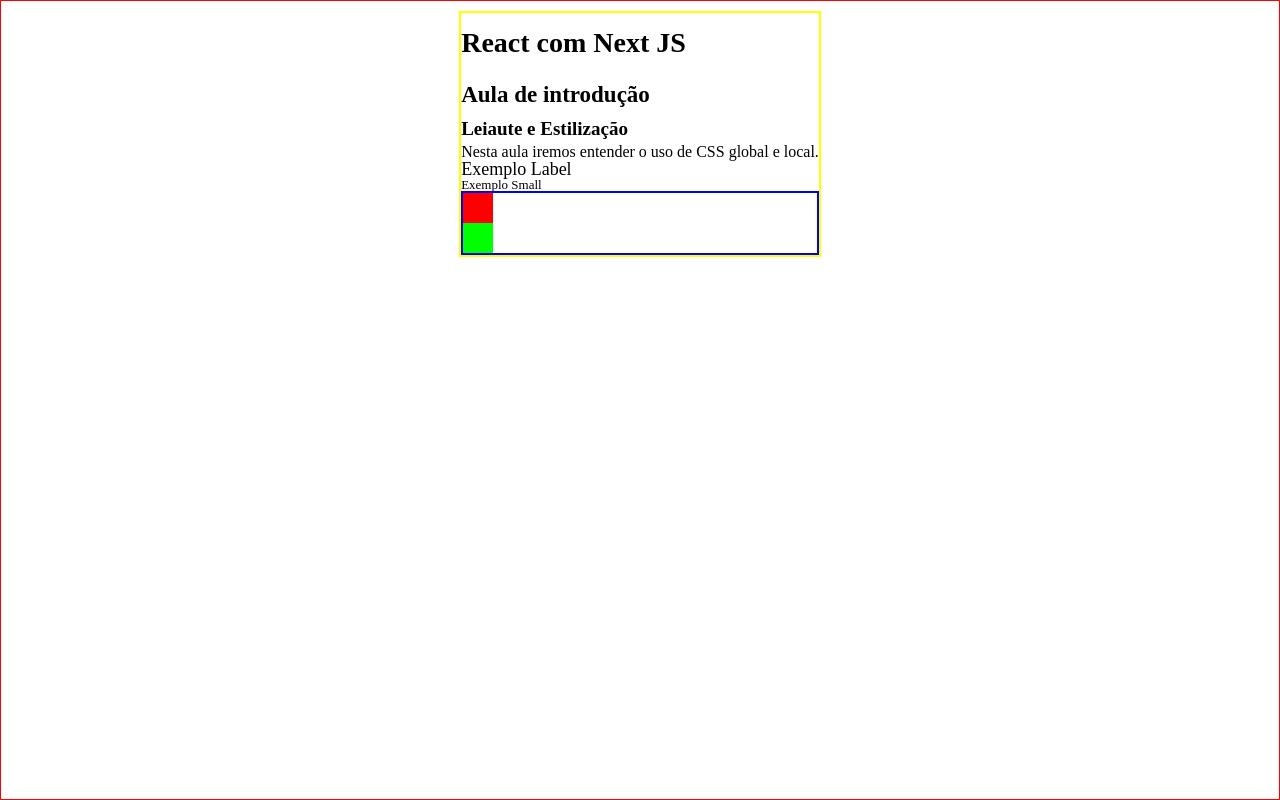
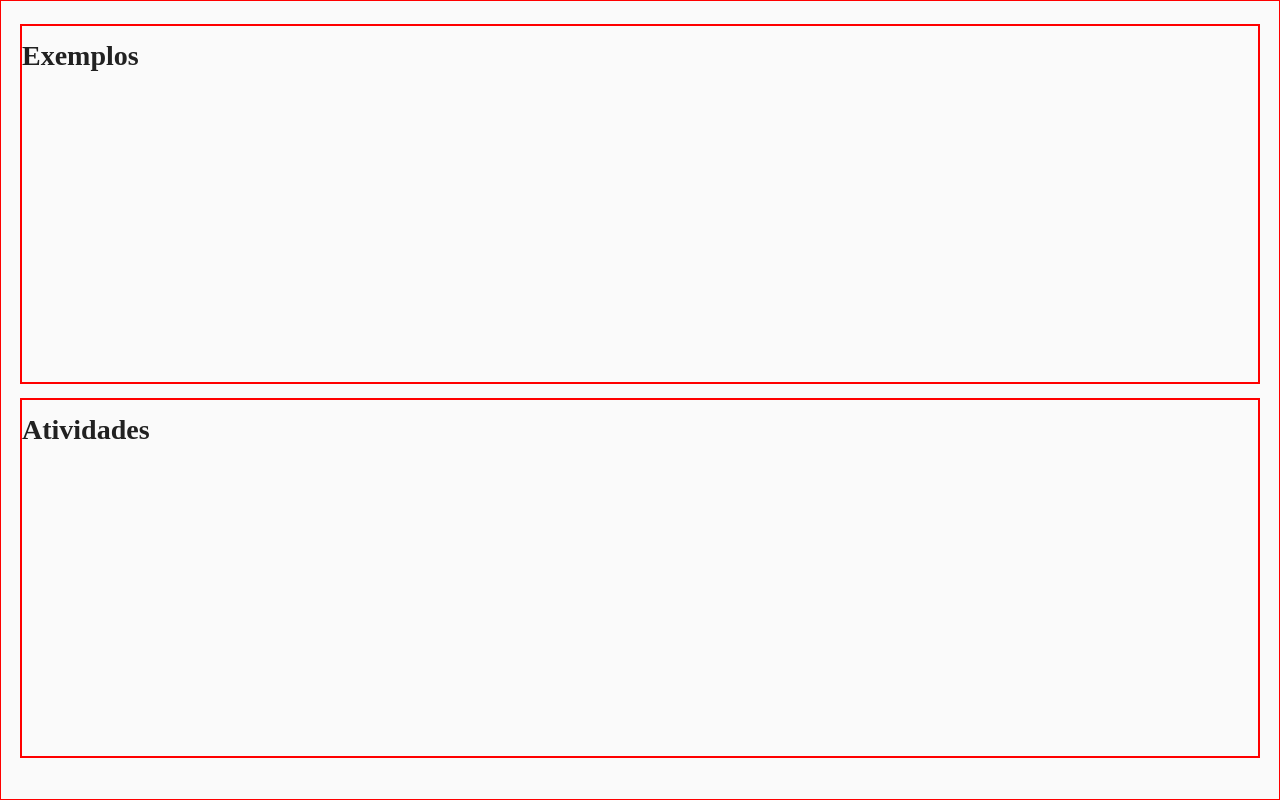
Before and after one commit to YyeoGon/aula-nextjs, a Next.js app: page / in a window 1280 px wide. Built offline with nearby package versions, Linux system fonts and the light colour scheme.

Commit message:
exemplo atv

```diff
--- a/src/app/estilizacao/globals.css
+++ b/src/app/estilizacao/globals.css
@@ -1,47 +1,80 @@
+html {
+  /* Adiciona um efeito de rolagem suave quando links internos são clicados */
+  scroll-behavior: smooth;
+  /* Define o tamanho da fonte base como 10px (para facilitar o uso de rem) */
+  font-size: 62.5%;
+  /* Garante que o elemento html não seja maior que a largura da viewport */
+  max-width: 100vw;
+}
 
 body {
+  background-color: #fafafa;
+  color: #212121;
   /* margin: 10px; */
-  padding: 10px;
+  padding: 1rem;
   display: flex;
   flex-direction: column;
   align-items: center;
   /* justify-content: center; */
   /* place-items: center; */
-  min-width: 320px;
+  min-width: 32rem;
   min-height: 100vh;
   border: 1px solid red;
+  /* box-sizing: border-box; */
+}
+
+* {
+  /* Altera o modelo de caixa para incluir padding e border na largura e altura de um elemento */
   box-sizing: border-box;
+  padding: 0;
+  margin: 0;
 }
 
 h1 {
-  font-size: 28px;
+  font-size: 2.8rem;
   font-weight: bold;
   line-height: 1.1;
-  margin: 15px 0;
+  margin: 1.5rem 0;
 }
 
 h2 {
-  font-size: 23px;
+  font-size: 2.3rem;
   font-weight: bold;
   line-height: 1.1;
-  margin: 8px 0;
+  margin: 0.8rem 0;
 }
 
 h3 {
-  font-size: 19px;
+  font-size: 1.9rem;
   font-weight: bold;
   line-height: 1.1;
-  margin: 4px 0;
+  margin: 0.4rem 0;
 }
 
 label {
-  font-size: 18px;
+  font-size: 1.8rem;
 }
 
 p {
-  font-size: 16px;
+  font-size: 1.6rem;
 }
 
 small {
-  font-size: 13px;
+  font-size: 1.3rem;
 }
+
+a {
+  text-decoration: none;
+}
+
+@media screen and (max-width: 960px) {
+  html {
+    font-size: 50%;
+  }
+}
+
+@media screen and (max-width: 600px) {
+  html {
+    font-size: 37.2%;
+  }
+}
--- a/src/app/page.js
+++ /dev/null
@@ -1,21 +0,0 @@
-import Image from "next/image";
-import styles from "./page.module.css";
-
-function Home() {
-  return (
-    <div className={styles.containerExemplo}>
-      <h1>React com Next JS</h1>
-      <h2>Aula de introdução</h2>
-      <h3>Leiaute e Estilização</h3>
-      <p>Nesta aula iremos entender o uso de CSS global e local.</p>
-      <label>Exemplo Label</label>
-      <small>Exemplo Small</small>
-      <div className={styles.conteinerExPosicao}>
-        <div className={styles.divVermelha}></div>
-        <div className={styles.divVerde}></div>
-      </div>
-    </div>
-  );
-}
-
-export default Home;
--- /dev/null
+++ b/src/app/page.jsx
@@ -0,0 +1,16 @@
+import Image from "next/image";
+import styles from "./page.module.css";
+
+function Home() {
+    return  (
+        <div className={styles.containerHome}>
+        <div className={styles.containerListas}>
+            <h1>Exemplos</h1>
+             </div>
+           <div className={styles.containerListas}>
+                <h1>Atividades</h1>
+        </div>
+        </div>
+    );
+}
+export default Home;
--- a/src/app/page.module.css
+++ b/src/app/page.module.css
@@ -1,23 +1,15 @@
-.containerExemplo {
-    border: 2px solid #ff0;
+.containerHome {
     display: flex;
     flex-direction: column;
+    align-items: center;
+    justify-content: space-evenly ;
+    height: 95vh;
+    width: 100%;
+    max-width: 124rem;
+
 }
-
-.conteinerExPosicao {
-    border: 2px solid #00f;
-    display: flex;
-    flex-direction: column;
+.containerListas {
+border: 0.2rem solid #f00;
+height: 45vh;
+width: 100%;
 }
-
-.divVermelha {
-    height: 30px;
-    width: 30px;
-    background-color: #f00;
-}
-
-.divVerde {
-    height: 30px;
-    width: 30px;
-    background-color: #0f0;
-}
```
Also changed, not shown: src/app/exemplos/ex-01/page.jsx (renamed from src/app/ex-01/page.jsx), src/app/exemplos/ex-02/page.jsx (renamed from src/app/ex-02/page.jsx), src/app/exemplos/ex-02/page.module.css (added), 1 other file (tests, documents, lock files or other folders).
